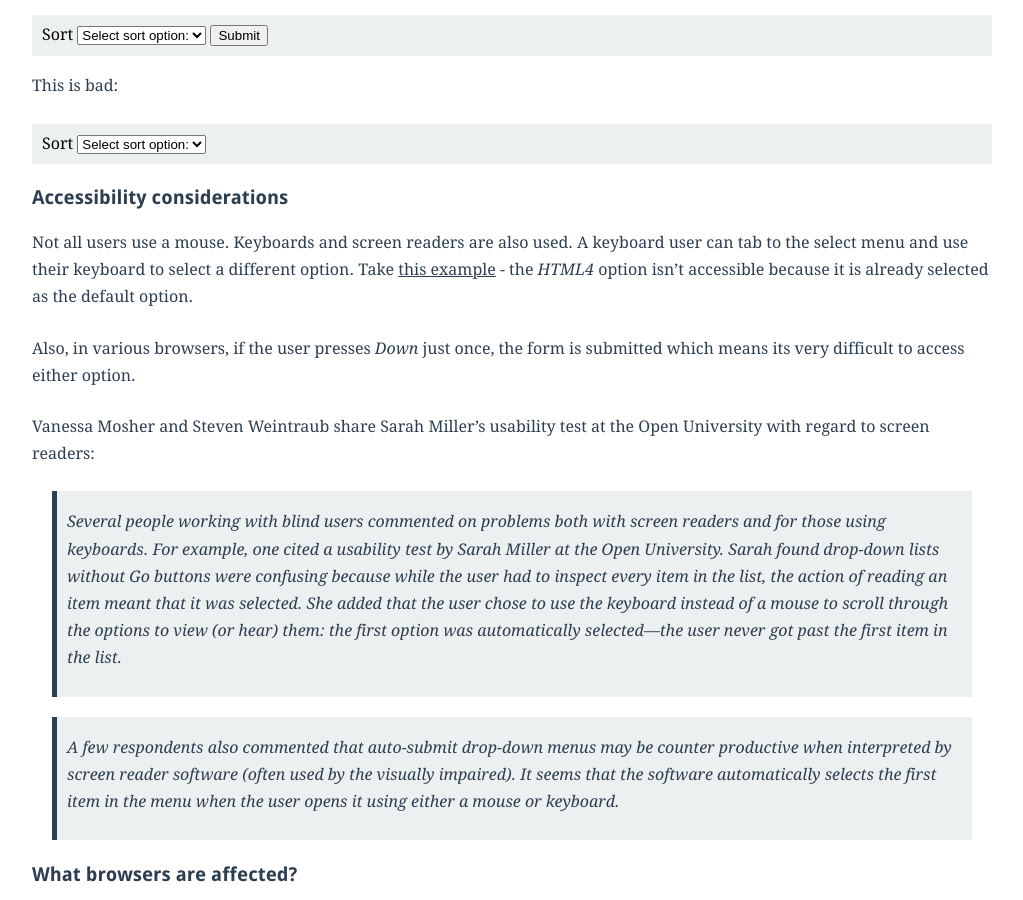
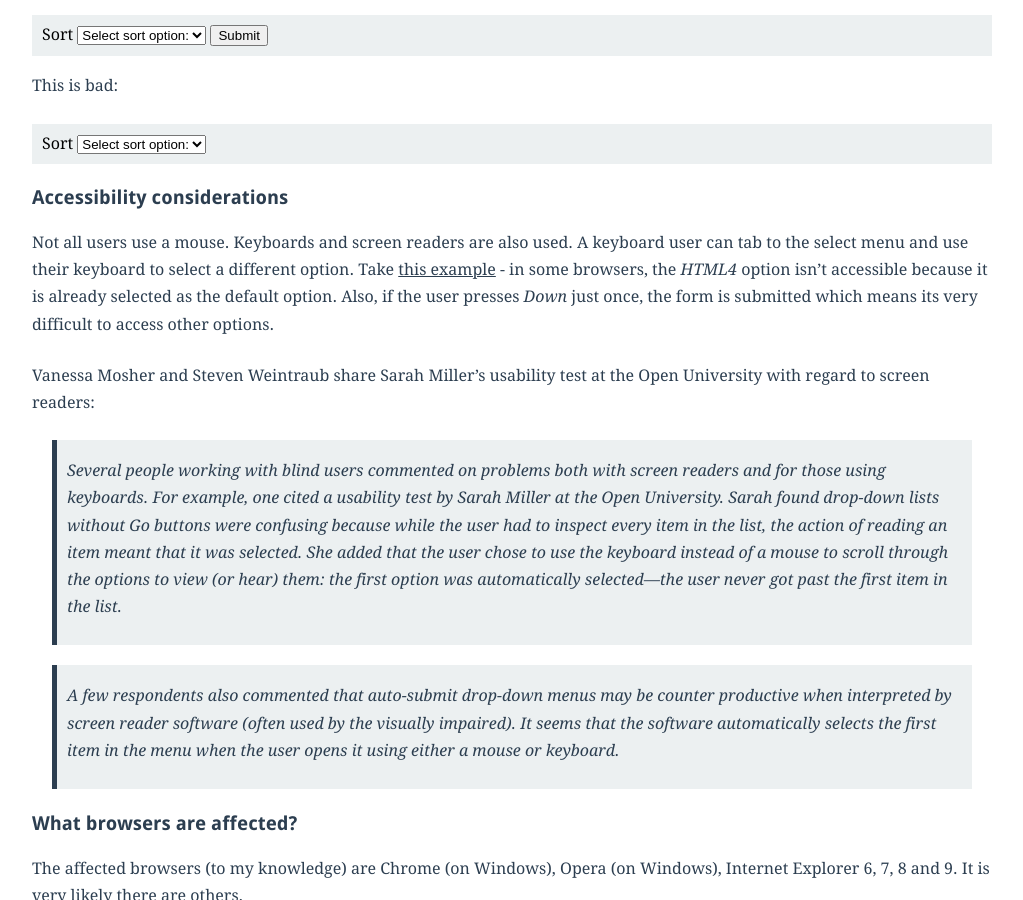
Before and after one commit to adamsilver/adamsilver.io-jekyll, a Jekyll site: the page built from _posts/2014-09-17-select-menu-accessibility-issues.md, in a window 1280 px wide and 900 px high, scrolled down 537 px. Shown: the whole window, without its empty margins (128-1151 px from the left). Built offline with Jekyll 4.4.1, drawn with Linux system fonts in a browser that asks for light colours; Markdown is read by kramdown in place of the engine named in the settings.

Commit message:
update article

```diff
--- a/_posts/2014-09-17-select-menu-accessibility-issues.md
+++ b/_posts/2014-09-17-select-menu-accessibility-issues.md
@@ -44,9 +44,7 @@ This is bad:
 
 ## Accessibility considerations
 
-Not all users use a mouse. Keyboards and screen readers are also used. A keyboard user can tab to the select menu and use their keyboard to select a different option. Take [this example](http://html.cita.illinois.edu/script/onchange/onchange-example.php) - the *HTML4* option isn't accessible because it is already selected as the default option.
-
-Also, in various browsers, if the user presses *Down* just once, the form is submitted which means its very difficult to access either option.
+Not all users use a mouse. Keyboards and screen readers are also used. A keyboard user can tab to the select menu and use their keyboard to select a different option. Take [this example](http://html.cita.illinois.edu/script/onchange/onchange-example.php) - in some browsers, the *HTML4* option isn't accessible because it is already selected as the default option. Also, if the user presses *Down* just once, the form is submitted which means its very difficult to access other options.
 
 Vanessa Mosher and Steven Weintraub share Sarah Miller's usability test at the Open University with regard to screen readers:
 
```
